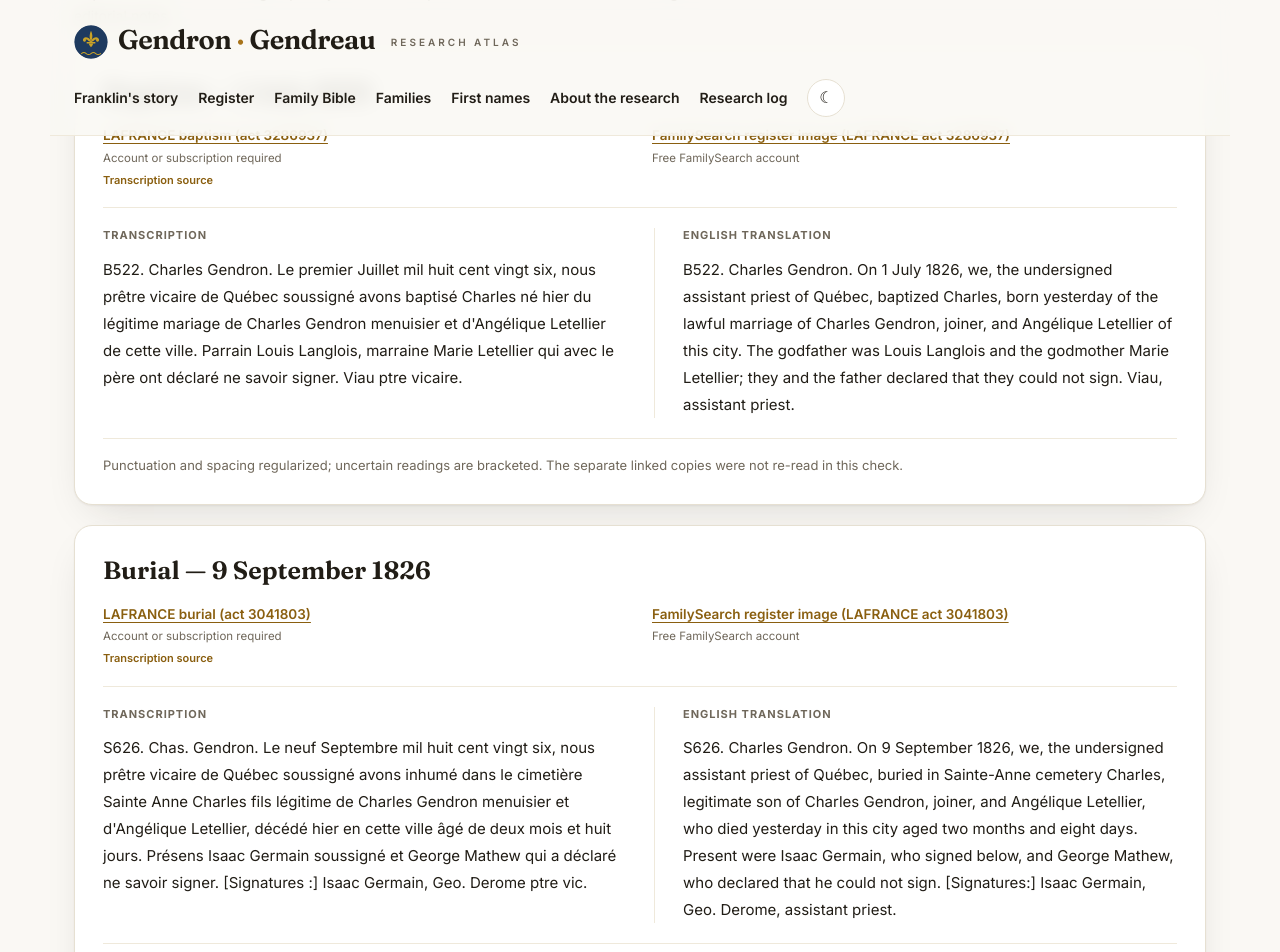
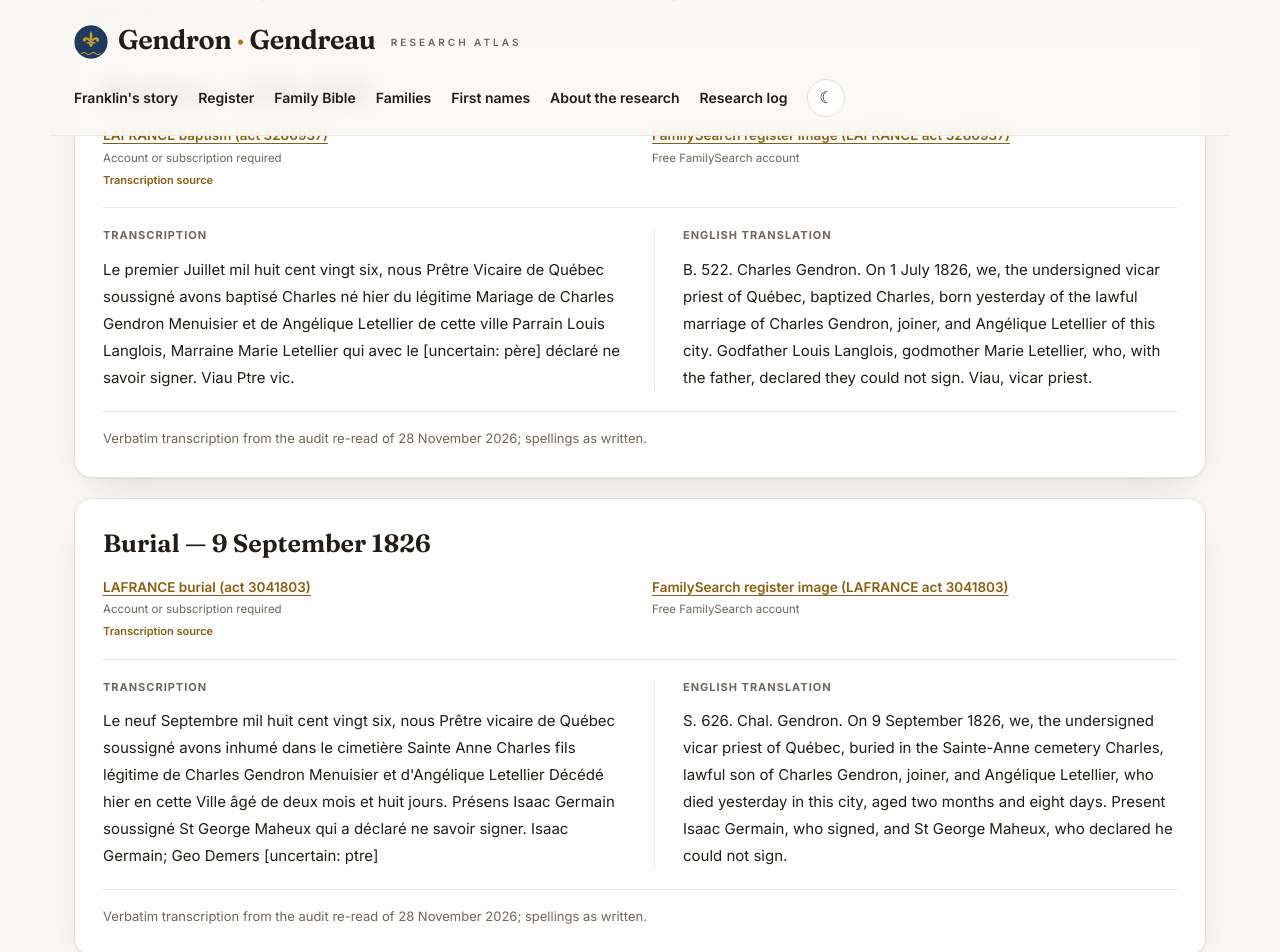
Before and after one commit to vetharmon/gendron-research, a Jekyll site: the page built from _candidates/c185.md, in a window 1280 px wide and 1400 px high, scrolled down 1283 px. Shown: the top 952 px of the window. Built offline with Jekyll 4.4.1, drawn with Linux system fonts in a browser that asks for light colours; some of the changed text lies outside the part shown.

Commit message:
Add files via upload

```diff
--- a/_candidates/c185.md
+++ b/_candidates/c185.md
@@ -16,43 +16,45 @@ sources:
 - label: LAFRANCE baptism (act 3286937)
   url: https://www.genealogiequebec.com/Membership/LAFRANCE/acte/3286937
   access: Account or subscription required
-  provenance: Original register image read on 23 November 2026. B522 confirms birth 30 June and baptism 1 July, with Charles Gendron, joiner, and Angélique Letellier as parents.
+  provenance: Original register image read on 23 November 2026. B522 confirms birth 30 June and baptism 1 July, with Charles Gendron, joiner, and Angélique Letellier as parents. Re-read and verified 28 November 2026 — image d1p_16160521.jpg, act B. 522; the signing clause's third word is uncertain in this copy (read père) against the parish copy's plain le père.
   document_id: act-3286937
   document_primary: true
   document_title: Baptism — 1 July 1826
   document_note: ''
-  transcription: B522. Charles Gendron. Le premier Juillet mil huit cent vingt six, nous prêtre vicaire de Québec soussigné avons baptisé Charles né hier du légitime mariage de Charles Gendron menuisier et d'Angélique Letellier de cette ville. Parrain Louis Langlois, marraine Marie Letellier qui avec le père ont déclaré ne savoir signer. Viau ptre vicaire.
-  translation: B522. Charles Gendron. On 1 July 1826, we, the undersigned assistant priest of Québec, baptized Charles, born yesterday of the lawful marriage of Charles Gendron, joiner, and Angélique Letellier of this city. The godfather was Louis Langlois and the godmother Marie Letellier; they and the father declared that they could not sign. Viau, assistant priest.
+  transcription: "Le premier Juillet mil huit cent vingt six, nous Prêtre Vicaire de Québec soussigné avons baptisé Charles né hier du légitime Mariage de Charles Gendron Menuisier et de Angélique Letellier de cette ville Parrain Louis Langlois, Marraine Marie Letellier qui avec le [uncertain: père] déclaré ne savoir signer. Viau Ptre vic."
+  translation: "B. 522. Charles Gendron. On 1 July 1826, we, the undersigned vicar priest of Québec, baptized Charles, born yesterday of the lawful marriage of Charles Gendron, joiner, and Angélique Letellier of this city. Godfather Louis Langlois, godmother Marie Letellier, who, with the father, declared they could not sign. Viau, vicar priest."
   text_language: fr
   text_type: transcription
-  text_note: Punctuation and spacing regularized; uncertain readings are bracketed. The separate linked copies were not re-read in this check.
+  text_note: "Verbatim transcription from the audit re-read of 28 November 2026; spellings as written."
 - label: LAFRANCE burial (act 3041803)
   url: https://www.genealogiequebec.com/Membership/LAFRANCE/acte/3041803
   access: Account or subscription required
-  provenance: Original register image read on 23 November 2026. S626 states two months and eight days, expanding the former two-month summary; the parents and father occupation agree with the baptism.
+  provenance: Original register image read on 23 November 2026. S626 states two months and eight days, expanding the former two-month summary; the parents and father occupation agree with the baptism. Re-read and verified 28 November 2026 — image d1p_16160589.jpg, act S. 626; the second signature reads Geo Demers, priest, uncertainly.
   document_id: act-3041803
   document_primary: true
   document_title: Burial — 9 September 1826
   document_note: ''
-  transcription: S626. Chas. Gendron. Le neuf Septembre mil huit cent vingt six, nous prêtre vicaire de Québec soussigné avons inhumé dans le cimetière Sainte Anne Charles fils légitime de Charles Gendron menuisier et d'Angélique Letellier, décédé hier en cette ville âgé de deux mois et huit jours. Présens Isaac Germain soussigné et George Mathew qui a déclaré ne savoir signer. [Signatures :] Isaac Germain, Geo. Derome ptre vic.
-  translation: S626. Charles Gendron. On 9 September 1826, we, the undersigned assistant priest of Québec, buried in Sainte-Anne cemetery Charles, legitimate son of Charles Gendron, joiner, and Angélique Letellier, who died yesterday in this city aged two months and eight days. Present were Isaac Germain, who signed below, and George Mathew, who declared that he could not sign. [Signatures:] Isaac Germain, Geo. Derome, assistant priest.
+  transcription: "Le neuf Septembre mil huit cent vingt six, nous Prêtre vicaire de Québec soussigné avons inhumé dans le cimetière Sainte Anne Charles fils légitime de Charles Gendron Menuisier et d'Angélique Letellier Décédé hier en cette Ville âgé de deux mois et huit jours. Présens Isaac Germain soussigné St George Maheux qui a déclaré ne savoir signer. Isaac Germain; Geo Demers [uncertain: ptre]"
+  translation: "S. 626. Chal. Gendron. On 9 September 1826, we, the undersigned vicar priest of Québec, buried in the Sainte-Anne cemetery Charles, lawful son of Charles Gendron, joiner, and Angélique Letellier, who died yesterday in this city, aged two months and eight days. Present Isaac Germain, who signed, and St George Maheux, who declared he could not sign."
   text_language: fr
   text_type: transcription
-  text_note: Punctuation and spacing regularized; uncertain readings are bracketed. The separate linked copies were not re-read in this check.
+  text_note: "Verbatim transcription from the audit re-read of 28 November 2026; spellings as written."
 - label: PRDH-IGD
   url: https://www.prdh-igd.com/Membership/fr/PRDH/Individu/2694137
   access: Account or subscription required
-  provenance: Recorded in the source research notes.
+  provenance: Recorded in the source research notes. The PRDH page itself was not opened for this audit (28 November 2026), per the standing rule on PRDH hits; the corresponding acts were verified through their LAFRANCE copies above.
 - label: FamilySearch register image (LAFRANCE act 3041803)
   url: https://www.familysearch.org/ark:/61903/3:1:3QS7-L99Q-MJN3
   access: Free FamilySearch account
-  provenance: Quebec, Catholic Parish Registers, 1621-1979 — image 192, DGS 5470555. Matched to the LAFRANCE act on name, date and parents (12 Nov 2026).
+  provenance: Quebec, Catholic Parish Registers, 1621-1979 — image 192, DGS 5470555. Matched to the LAFRANCE act on name, date and parents (12 Nov 2026). Re-read and verified 28 November 2026 — image 192 of 577, film 005470555, act S. 626; this copy spells the second witness George Mahen against St George Maheux in the civil copy.
+  transcription: "Le neuf Septembre mil huit cent vingt six Nous Prêtre Vicaire de Québec soussigné avons inhumé dans le cimetière Sainte Anne Charles fils légitime de Charles Gendron menuisier et d'Angélique Letellier, décédé hier en cette ville, âgé de deux mois et huit jours. Présens Isaac Germain soussigné et George Mahen qui a déclaré ne savoir signer. Isaac Germain; [uncertain: Geo. Demers] Ptre vic."
   document_id: act-3041803
   document_primary: false
 - label: FamilySearch register image (LAFRANCE act 3286937)
   url: https://www.familysearch.org/ark:/61903/3:1:3QS7-L99Q-MJPF
   access: Free FamilySearch account
-  provenance: Quebec, Catholic Parish Registers, 1621-1979 — image 121, DGS 5470555. Matched to the LAFRANCE act on name, date and parents (12 Nov 2026).
+  provenance: Quebec, Catholic Parish Registers, 1621-1979 — image 121, DGS 5470555. Matched to the LAFRANCE act on name, date and parents (12 Nov 2026). Re-read and verified 28 November 2026 — image 121 of 577, film 005470555, act B. 522; the signing clause reads le père plainly in this copy.
+  transcription: "Le premier Juillet mil. huit cent vingt six. Nous Prêtre Vicaire de Québec soussigné avons baptisé Charles né hier du légitime Mariage de Charles Gendron Menuisier et de Angélique Letellier de cette ville. Parrain Louis Langlois, Marraine Marie Letellier qui avec le père ont déclaré ne savoir signer. Viau Ptre."
   document_id: act-3286937
   document_primary: false
 filenames:
```
